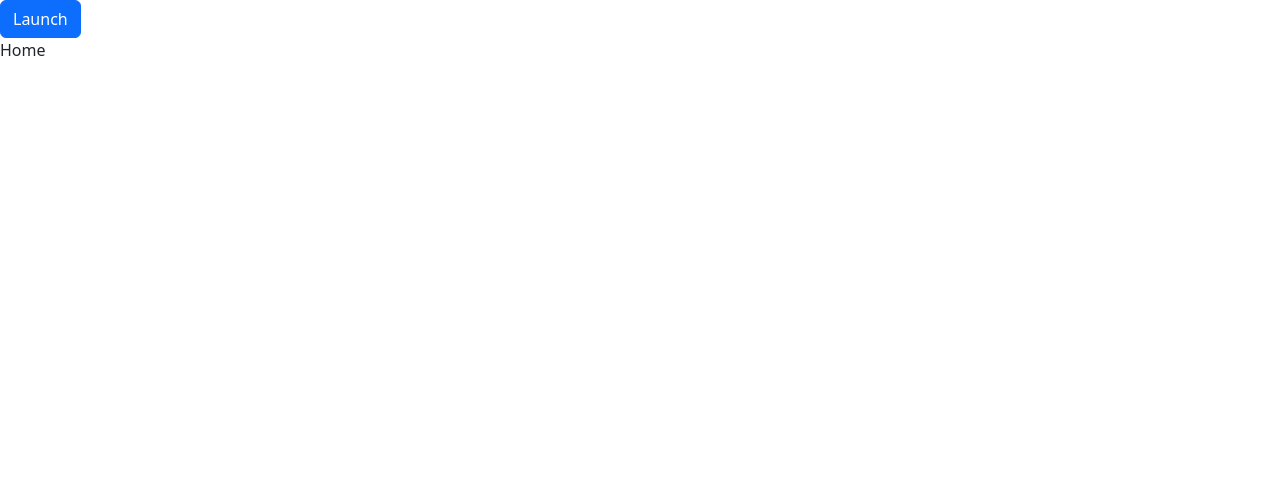
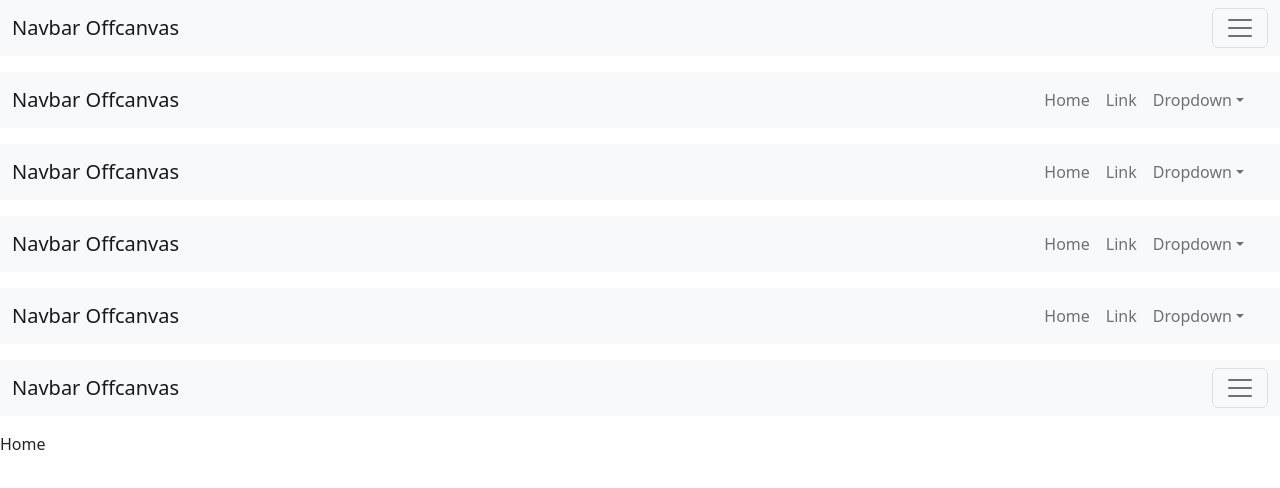
Before and after one commit to Koongpao/CookClickPublic, a React (Create React App) app in the folder frontend/: page / in a window 1280 px wide. Shown: the top 488 px of the page. Built offline with nearby package versions, Linux system fonts and the light colour scheme.

Commit message:
rm Sidebar

```diff
--- a/frontend/src/components/Sidebar.js
+++ /dev/null
@@ -1,30 +0,0 @@
-import { useState } from 'react';
-import Button from 'react-bootstrap/Button';
-import Offcanvas from 'react-bootstrap/Offcanvas';
-
-const Sidebar = () => {
-  const [show, setShow] = useState(false);
-
-  const handleClose = () => setShow(false);
-  const handleShow = () => setShow(true);
-
-  return (
-    <>
-      <Button variant="primary" onClick={handleShow}>
-        Launch
-      </Button>
-
-      <Offcanvas show={show} onHide={handleClose}>
-        <Offcanvas.Header closeButton>
-          <Offcanvas.Title>Offcanvas</Offcanvas.Title>
-        </Offcanvas.Header>
-        <Offcanvas.Body>
-          Some text as placeholder. In real life you can have the elements you
-          have chosen. Like, text, images, lists, etc.
-        </Offcanvas.Body>
-      </Offcanvas>
-    </>
-  );
-}
-
-export default Sidebar
--- a/frontend/src/pages/Home.js
+++ b/frontend/src/pages/Home.js
@@ -1,9 +1,9 @@
-import Sidebar from "../components/Sidebar"
+import Navbar from "../components/Navbar"
 
 const Home = () => {
   return (
     <div>
-      <Sidebar />
+      <Navbar />
       <div>Home</div>
     </div>
   )
```
